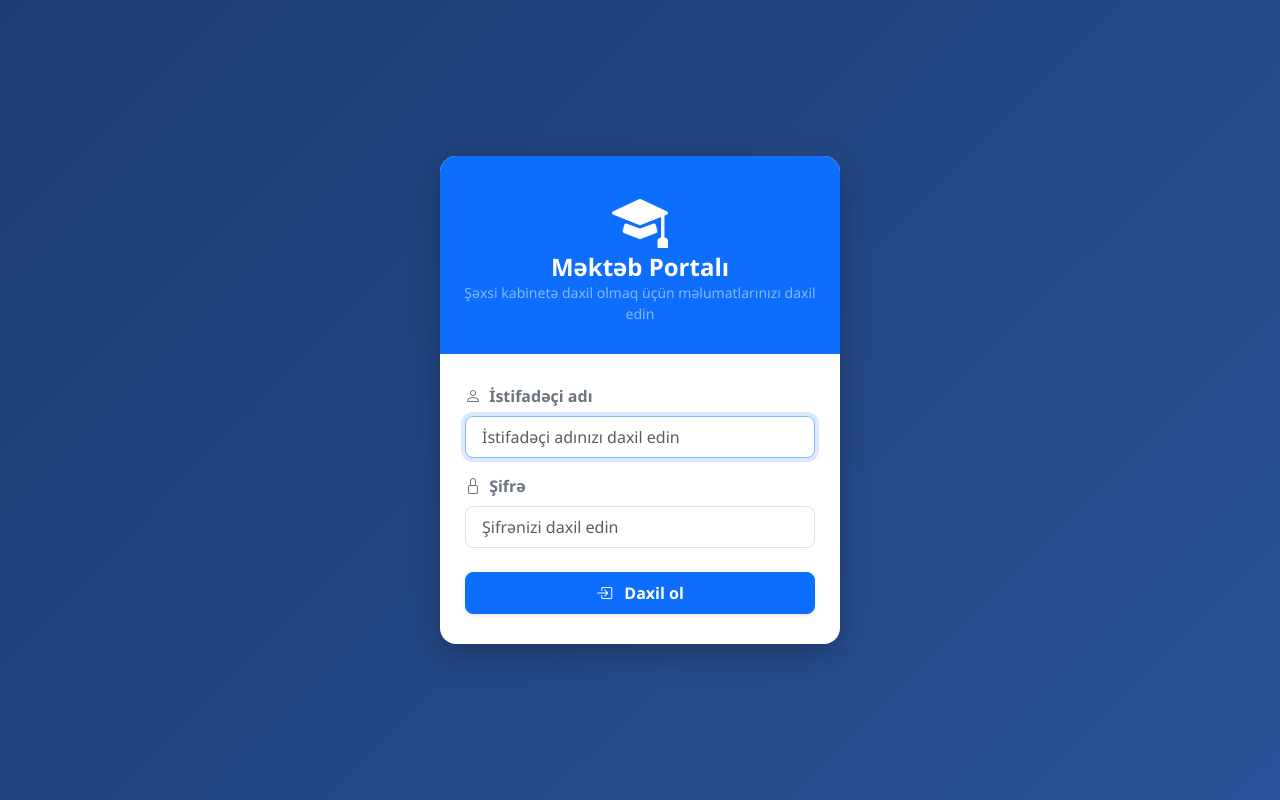
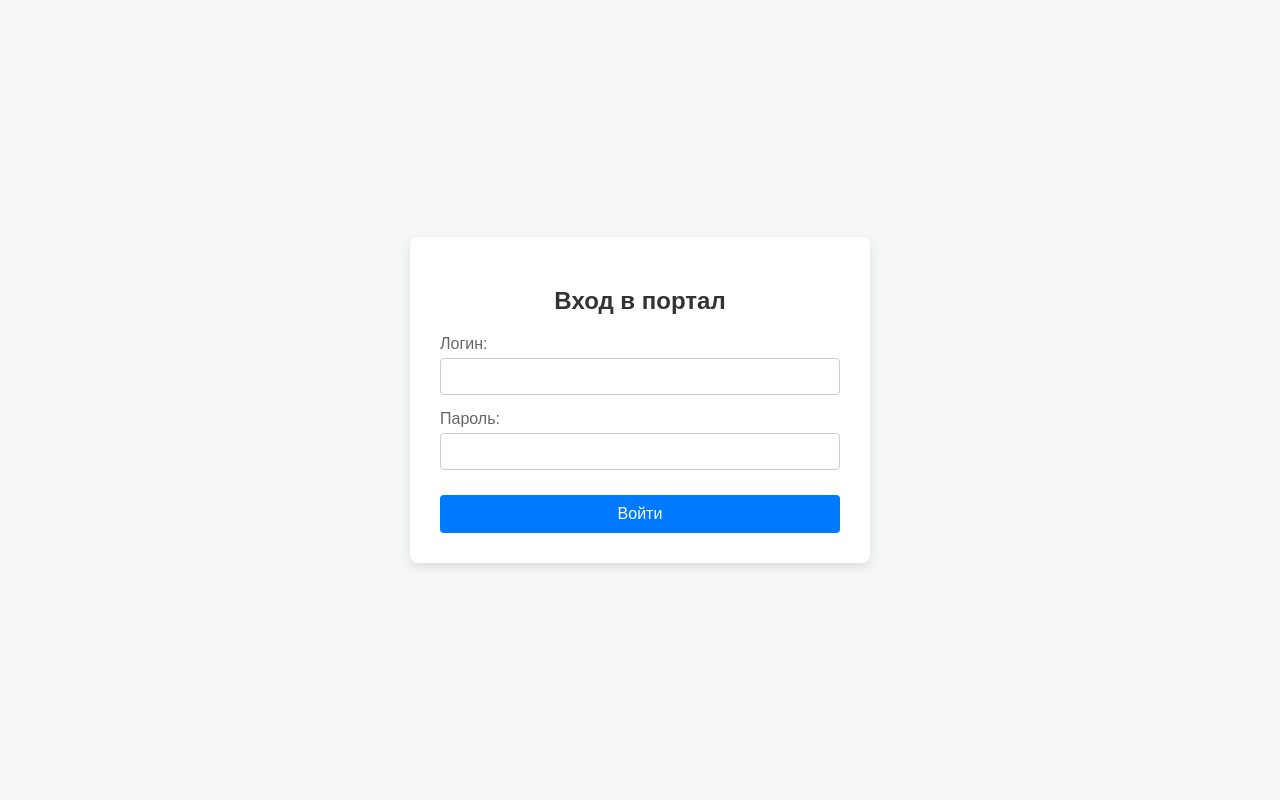
Before and after one commit to TKT-English/tkt-english, a Flask app: page /login in a window 1280 px wide. Run offline with Flask 3, Linux system fonts and the light colour scheme; some libraries are stand-ins or nearby versions.

Commit message:
Update login.html

```diff
--- a/templates/login.html
+++ b/templates/login.html
@@ -1,86 +1,106 @@
 <!DOCTYPE html>
-<html lang="az">
+<html lang="ru">
 <head>
     <meta charset="UTF-8">
     <meta name="viewport" content="width=device-width, initial-scale=1.0">
-    <title>Sistemə daxil ol | Məktəb Portalı</title>
-    <link href="https://cdn.jsdelivr.net/npm/bootstrap@5.3.0/dist/css/bootstrap.min.css" rel="stylesheet">
-    <link rel="stylesheet" href="https://cdn.jsdelivr.net/npm/bootstrap-icons@1.11.0/font/bootstrap-icons.css">
+    <title>Вход — Школьный портал</title>
     <style>
         body {
-            background: linear-gradient(135deg, #1e3c72 0%, #2a5298 100%);
-            min-height: 100vh;
+            font-family: Arial, sans-serif;
+            background-color: #f4f7f6;
             display: flex;
+            justify-content: center;
             align-items: center;
-            justify-content: center;
-            font-family: 'Segoe UI', Tahoma, Geneva, Verdana, sans-serif;
+            height: 100vh;
+            margin: 0;
         }
         .login-card {
-            border: none;
-            border-radius: 16px;
-            box-shadow: 0 10px 30px rgba(0,0,0,0.25);
-            background: #ffffff;
-            overflow: hidden;
+            background: white;
+            padding: 30px;
+            border-radius: 8px;
+            box-shadow: 0 4px 10px rgba(0, 0, 0, 0.1);
             width: 100%;
             max-width: 400px;
         }
-        .login-header {
-            background: #0d6efd;
-            color: white;
-            padding: 30px 20px;
+        h2 {
+            margin-bottom: 20px;
+            color: #333;
             text-align: center;
         }
-        .login-body {
-            padding: 30px 25px;
+        .form-group {
+            margin-bottom: 15px;
         }
-        .form-control:focus {
-            box-shadow: 0 0 0 0.25rem rgba(13, 110, 253, 0.15);
+        label {
+            display: block;
+            margin-bottom: 5px;
+            color: #666;
+        }
+        input[type="text"],
+        input[type="password"] {
+            width: 100%;
+            padding: 10px;
+            border: 1px solid #ccc;
+            border-radius: 4px;
+            box-sizing: border-box;
+        }
+        button {
+            width: 100%;
+            padding: 10px;
+            background-color: #007bff;
+            border: none;
+            border-radius: 4px;
+            color: white;
+            font-size: 16px;
+            cursor: pointer;
+            margin-top: 10px;
+        }
+        button:hover {
+            background-color: #0056b3;
+        }
+        .flash-messages {
+            margin-bottom: 15px;
+        }
+        .alert {
+            padding: 10px;
+            background-color: #f8d7da;
+            color: #721c24;
+            border: 1px solid #f5c6cb;
+            border-radius: 4px;
+            text-align: center;
         }
     </style>
 </head>
 <body>
 
     <div class="login-card">
-    <div class="login-header">
-        <i class="bi bi-mortarboard-fill display-4 mb-2"></i>
-        <h4 class="fw-bold mb-0">Məktəb Portalı</h4>
-        <p class="small text-white-50 mb-0">Şəxsi kabinetə daxil olmaq üçün məlumatlarınızı daxil edin</p>
-    </div>
+        <h2>Вход в портал</h2>
 
-    <div class="login-body">
+        <!-- Вывод ошибок авторизации, если они есть -->
         {% with messages = get_flashed_messages(with_categories=true) %}
             {% if messages %}
+                <div class="flash-messages">
                     {% for category, message in messages %}
-              <div class="alert alert-{{ category }} alert-dismissible fade show text-center py-2 mb-3" role="alert" style="font-size: 0.875rem;">
-                {{ message }}
-                <button type="button" class="btn-close py-2" data-bs-dismiss="alert"></button>
+                        <div class="alert">{{ message }}</div>
+                    {% endfor %}
                 </div>
-            {% endfor %}
             {% endif %}
         {% endwith %}
 
-        <form method="POST" action="/">
-            <div class="mb-3">
-                <label class="form-label fw-semibold text-secondary">
-                    <i class="bi bi-person me-1"></i> İstifadəçi adı
-                </label>
-                <input type="text" name="username" class="form-control form-control-lg fs-6" placeholder="İstifadəçi adınızı daxil edin" required autofocus>
+        <!-- Форма входа с методом POST -->
+        <form method="POST">
+            <div class="form-group">
+                <label for="username">Логин:</label>
+                <input type="text" id="username" name="username" required autocomplete="username">
             </div>
 
-            <div class="mb-4">
-                <label class="form-label fw-semibold text-secondary">
-                    <i class="bi bi-lock me-1"></i> Şifrə
-                </label>
-                <input type="password" name="password" class="form-control form-control-lg fs-6" placeholder="Şifrənizi daxil edin" required>
+            <div class="form-group">
+                <label for="password">Пароль:</label>
+                <input type="password" id="password" name="password" required autocomplete="current-password">
             </div>
 
-            <button type="submit" class="btn btn-primary btn-lg w-100 fw-bold fs-6 shadow-sm">
-                <i class="bi bi-box-arrow-in-right me-2"></i> Daxil ol
-            </button>
+            <button type="submit">Войти</button>
         </form>
     </div>
-</div>
 
-<script src="https://cdn.jsdelivr.net/npm/bootstrap@5.3.0/dist/js/bootstrap.bundle.min.js"></script>
 </body>
 </html>
```
Lines whose indentation alone changed are shown as unchanged.
